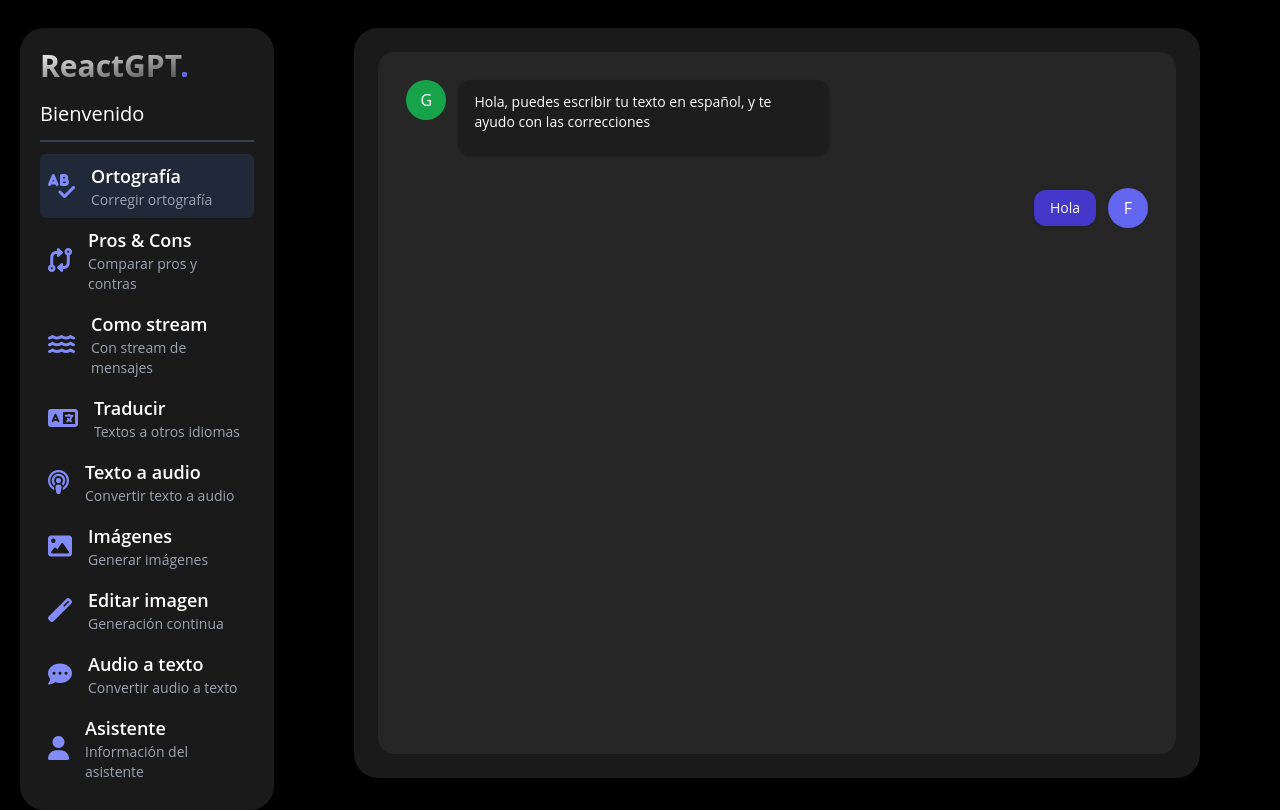
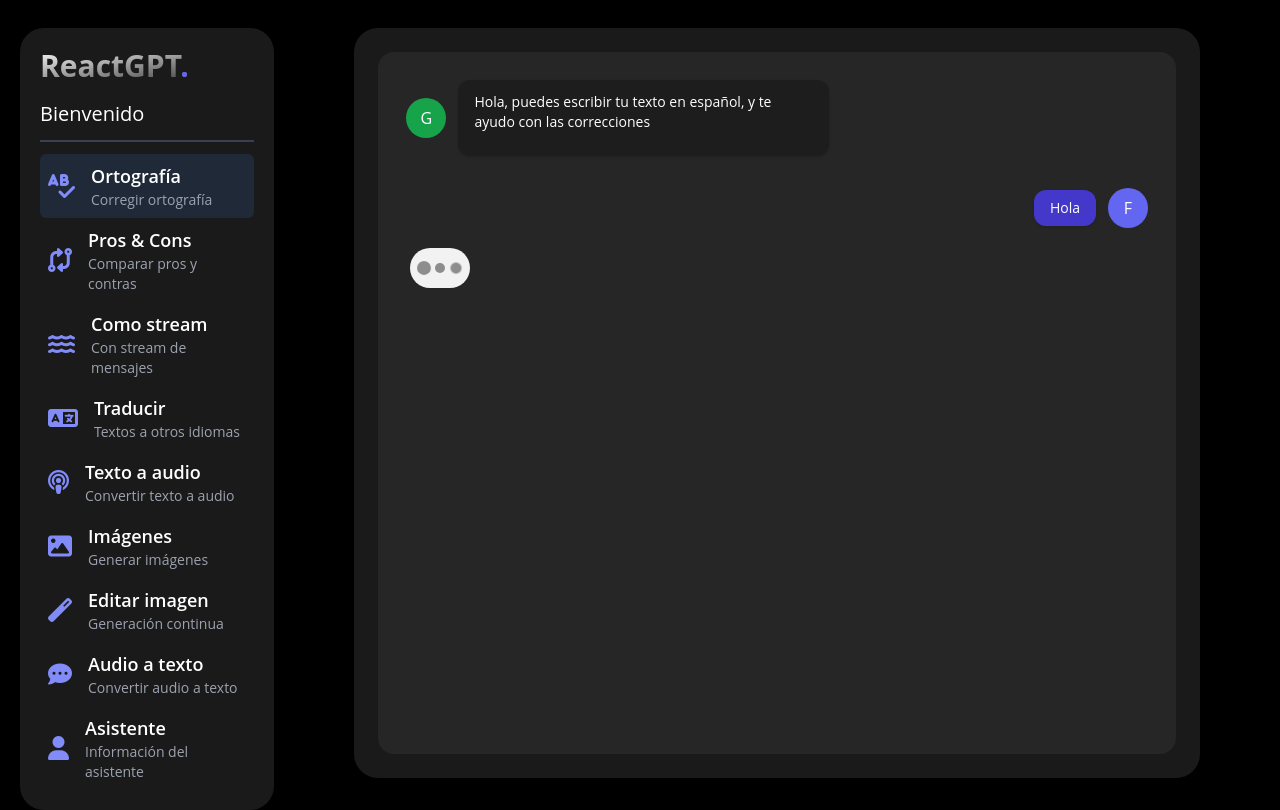
Before and after one commit to facundh23/React-GPT, a React (Vite) app: page /orthography in a window 1280 px wide. Built offline with nearby package versions, Linux system fonts and the light colour scheme.

Commit message:
Message Bubbles working

```diff
--- a/src/presentation/components/chat-bubbles/GptMessages.tsx
+++ b/src/presentation/components/chat-bubbles/GptMessages.tsx
@@ -8,7 +8,7 @@
 export const GptMessages: React.FC<Text> = ({ text }) => {
     return (
         <div className='col-start-1 col-end-8 p-3 rounded-lg'>
-            <div className='flex flex-row items-start'>
+            <div className='flex flex-row items-center'>
                 <div className='flex items-center justify-center h-10 w-10 rounded-full bg-green-600 flex-shrink-0'>
                     G
                 </div>
--- /dev/null
+++ b/src/presentation/components/loaders/TypingLoader.css
@@ -0,0 +1,70 @@
+.typing {
+  display: block;
+  width: 60px;
+  height: 40px;
+  border-radius: 20px;
+  margin: 0 1rem;
+  display: flex;
+  justify-content: center;
+  align-items: center;
+  background-color: #f2f2f2;
+}
+
+.circle {
+  display: block;
+  height: 10px;
+  width: 10px;
+  border-radius: 50%;
+  background-color: #8d8d8d;
+  margin: 3px;
+}
+.circle.scaling {
+  animation: typing 1000ms ease-in-out infinite;
+  animation-delay: 3600ms;
+}
+.circle.bouncing {
+  animation: bounce 1000ms ease-in-out infinite;
+  animation-delay: 3600ms;
+}
+
+.circle:nth-child(1) {
+  animation-delay: 0ms;
+}
+
+.circle:nth-child(2) {
+  animation-delay: 333ms;
+}
+
+.circle:nth-child(3) {
+  animation-delay: 666ms;
+}
+
+@keyframes typing {
+  0% {
+    transform: scale(1);
+  }
+  33% {
+    transform: scale(1);
+  }
+  50% {
+    transform: scale(1.4);
+  }
+  100% {
+    transform: scale(1);
+  }
+}
+
+@keyframes bounce {
+  0% {
+    transform: translateY(0);
+  }
+  33% {
+    transform: translateY(0);
+  }
+  50% {
+    transform: translateY(-10px);
+  }
+  100% {
+    transform: translateY(0);
+  }
+}
--- /dev/null
+++ b/src/presentation/components/loaders/TypingLoader.tsx
@@ -0,0 +1,15 @@
+import React from 'react'
+import './TypingLoader.css'
+
+interface Props {
+    className?: string;
+}
+export const TypingLoader: React.FC<Props> = ({ className }) => {
+    return (
+        <div className={`typing ${className}`}>
+            <div className='circle scaling'></div>
+            <div className='circle scaling'></div>
+            <div className='circle scaling'></div>
+        </div>
+    )
+}
--- a/src/presentation/pages/orthography/OrthographyPage.tsx
+++ b/src/presentation/pages/orthography/OrthographyPage.tsx
@@ -1,4 +1,5 @@
 import { GptMessages, MyMessages } from '../../components/chat-bubbles'
+import { TypingLoader } from '../../components/loaders/TypingLoader'
 
 export const OrthographyPage = () => {
     return (
@@ -7,6 +8,7 @@
                 <div className='grid grid-cols-12 gap-y-2'>
                     <GptMessages text='Hola, puedes escribir tu texto en español, y te ayudo con las correcciones' />
                     <MyMessages text='Hola' />
+                    <TypingLoader className='fade-in' />
                 </div>
             </div>
         </div>
--- a/src/presentation/router/routes.tsx
+++ b/src/presentation/router/routes.tsx
@@ -2,8 +2,6 @@
 
 import DashboardLayout from "../layouts/DashboardLayout";
 import { OrthographyPage, ProsConsPage, ProsConsStreamPage, TranslatePage, TextToAudioPage, ImageGenerationPage, ImageTunningPage, AudioToTextPage, AssistantPage } from "../pages";
-
-
 
 
 
```
